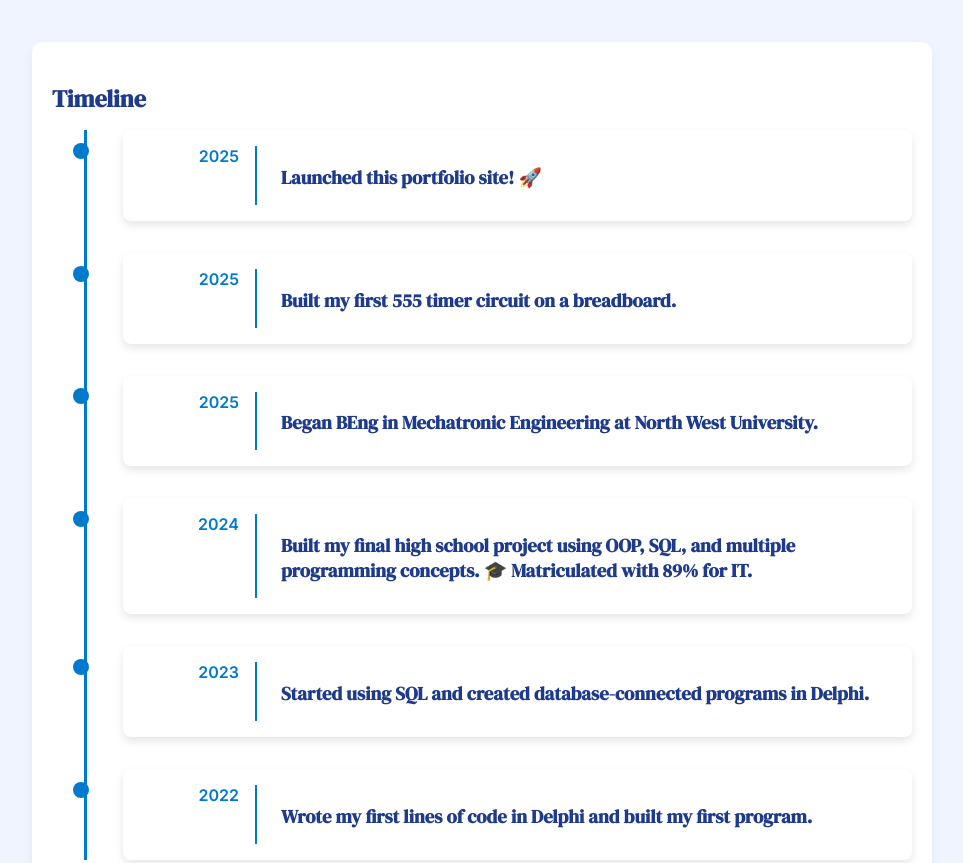
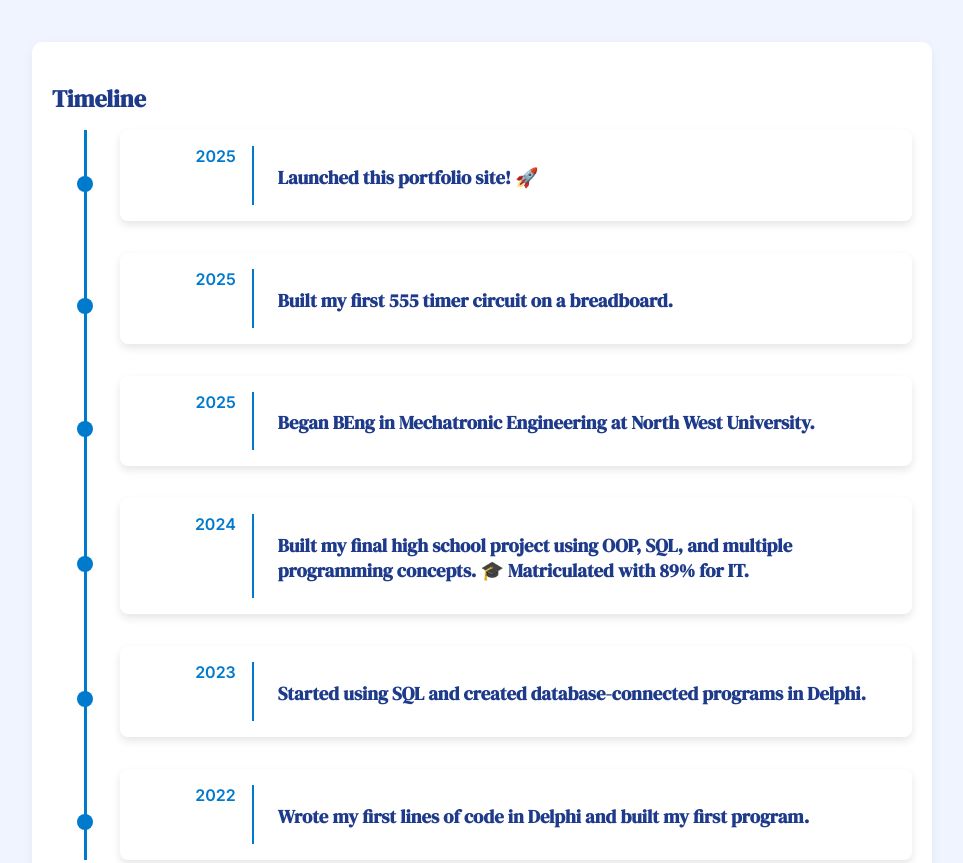
Before and after one commit to Feyze55/Feyze55.github.io, a plain HTML site: page index.html in a window 1280 px wide. Shown: the part 1420-2283 px from the top of the page, without its empty margins (158-1121 px from the left). Drawn offline with nearby package versions, Linux system fonts and the light colour scheme.

Commit message:
Update style.css
timeline improvements

```diff
--- a/style.css
+++ b/style.css
@@ -312,9 +312,9 @@ section {
 
 .timeline-dot {
   position: absolute;
-  top: 0.8rem;
+  top: 50%;
   padding-left: 0;
-  left: -34px;
+  left: -30px;
   width: 16px;
   height: 16px;
   background: #007acc;
@@ -323,7 +323,7 @@ section {
 }
 
 .timeline-card {
-  margin-left: 1.0rem;
+  margin-left: 0.8rem;
   background: white;
   width: 100%;
   padding: 1em;
```
